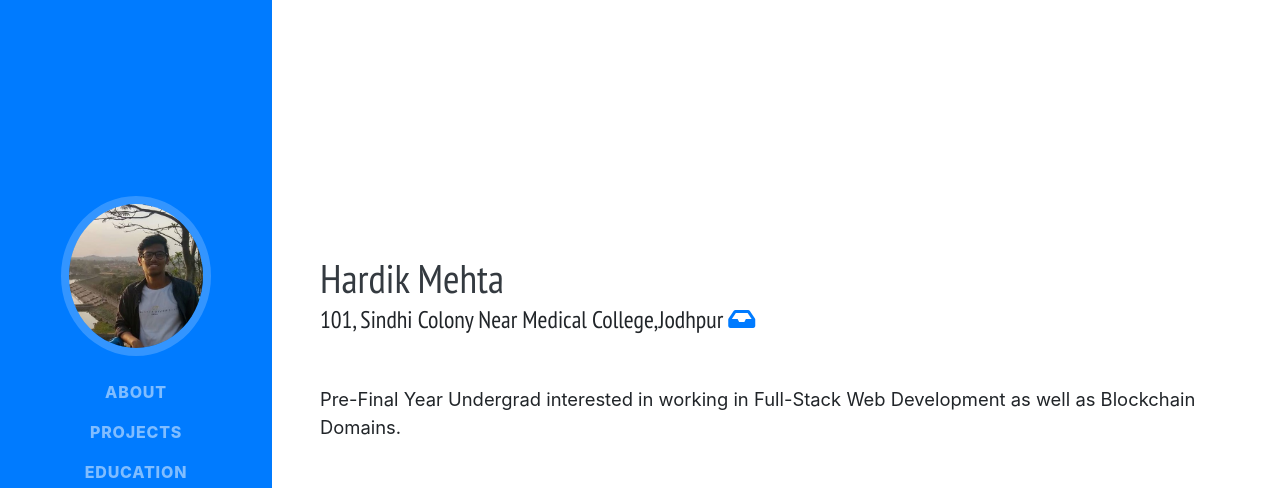
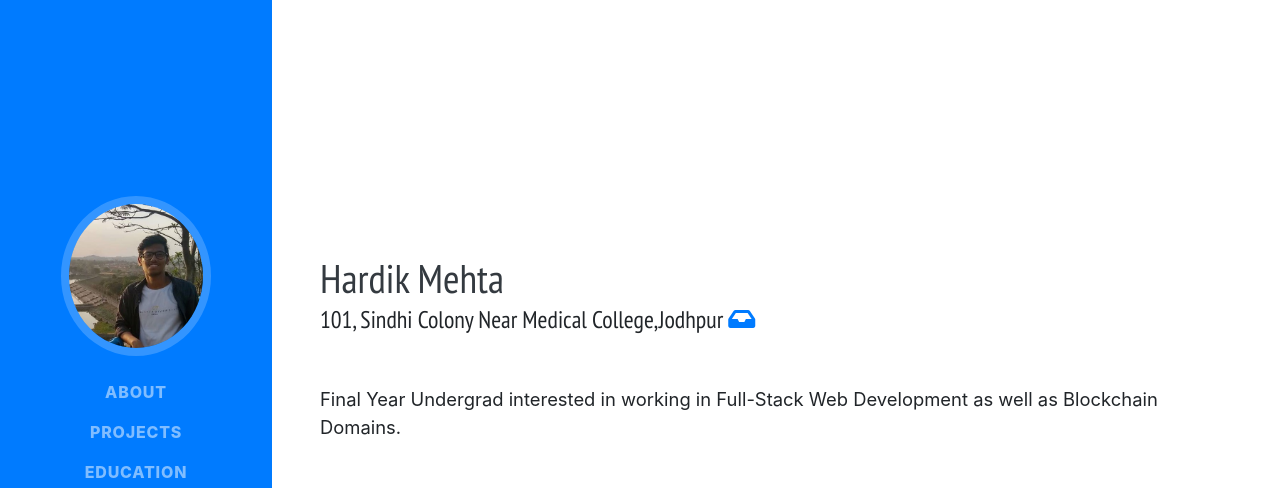
Before and after one commit to HardikM1999/hardikm1999.github.io, a website with bundled scripts: page index.html in a window 1280 px wide. Shown: the top 488 px of the page. Built offline with nearby package versions, Linux system fonts and the light colour scheme; a web font is replaced by a local one.

Commit message:
Small Change

```diff
--- a/index.html
+++ b/index.html
@@ -84,7 +84,7 @@
             <i class="fa fa-inbox"></i>
           </a>
         </div>
-        <p class="lead mb-5">Pre-Final Year Undergrad interested in working in Full-Stack Web Development as well as Blockchain Domains.</p>
+        <p class="lead mb-5">Final Year Undergrad interested in working in Full-Stack Web Development as well as Blockchain Domains.</p>
         <div class="social-icons">
           <a href="https://www.linkedin.com/in/hardik-mehta-72a396145/">
             <i class="fab fa-linkedin-in"></i>
```
